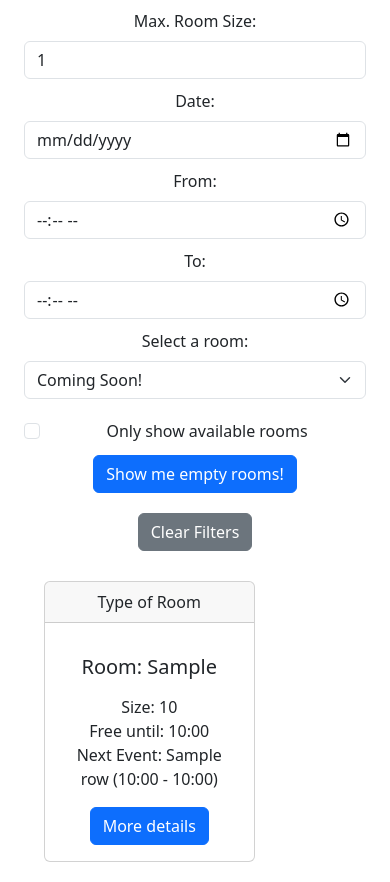
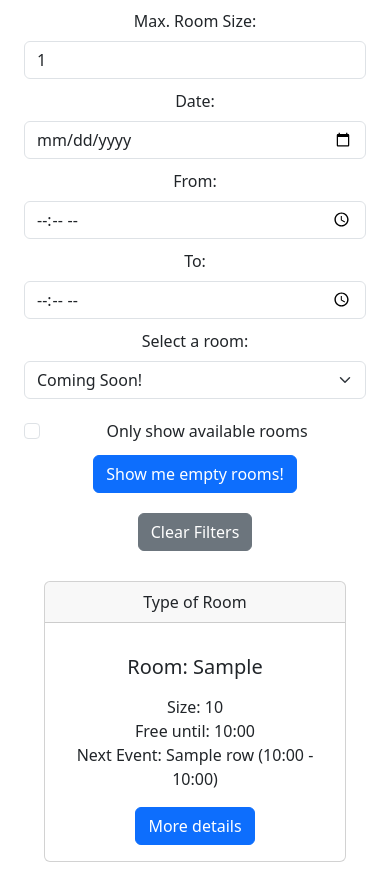
Before and after one commit to Code2703/FCS_roomfinder, a Flask app: template templates/home.html in a window 390 px wide. Shown: the part 407-1289 px from the top of the page. Run offline with Flask 3, Linux system fonts and the light colour scheme; the template is opened without the code that fills it: most values are stand-ins (such as "Sample title", 1, 10 or a date in 2020); parts of the project's set-up code (start-up, migrations or seed data) failed here and were passed over.

Commit message:
made it mobile friendlier

```diff
--- a/templates/home.html
+++ b/templates/home.html
@@ -89,7 +89,7 @@ Home
         </div>
 
         <!-- Rooms Column -->
-        <div class="col-9">
+        <div class="col-12 col-sm-9">
             {% for index, row in rooms_df.iterrows() %}
                 <div class="card" style="margin: 20px;">
                     <div class="card-header">
```
